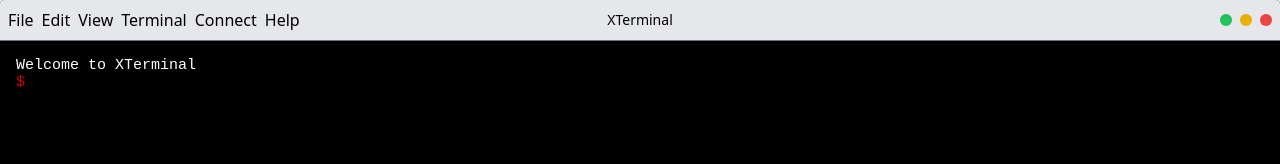
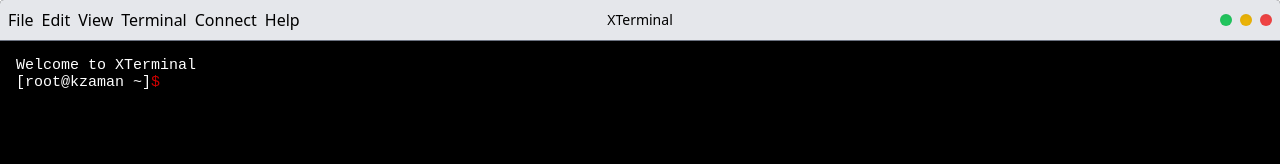
Before and after one commit to kzamanbd/browser-terminal, a React (Vite) app in the folder apps/client/: page / in a window 1280 px wide. Shown: the top 164 px of the page. Built offline with nearby package versions, Linux system fonts and the light colour scheme; no server answers; what @xterm/addon-search, @xterm/addon-web-links would draw is missing.

Commit message:
Update XTerminalUI.tsx

```diff
--- a/apps/client/src/components/XTerminalUI.tsx
+++ b/apps/client/src/components/XTerminalUI.tsx
@@ -40,7 +40,7 @@
             instanceXTerm.open(terminalRef.current);
             setXTerm(instanceXTerm);
             instanceXTerm.writeln('Welcome to XTerminal');
-            instanceXTerm.write('\x1b[31m$ \x1b[0m');
+            instanceXTerm.write('[root@kzaman ~]\x1b[31m$ \x1b[0m');
         }
         resizeScreen();
 
```
